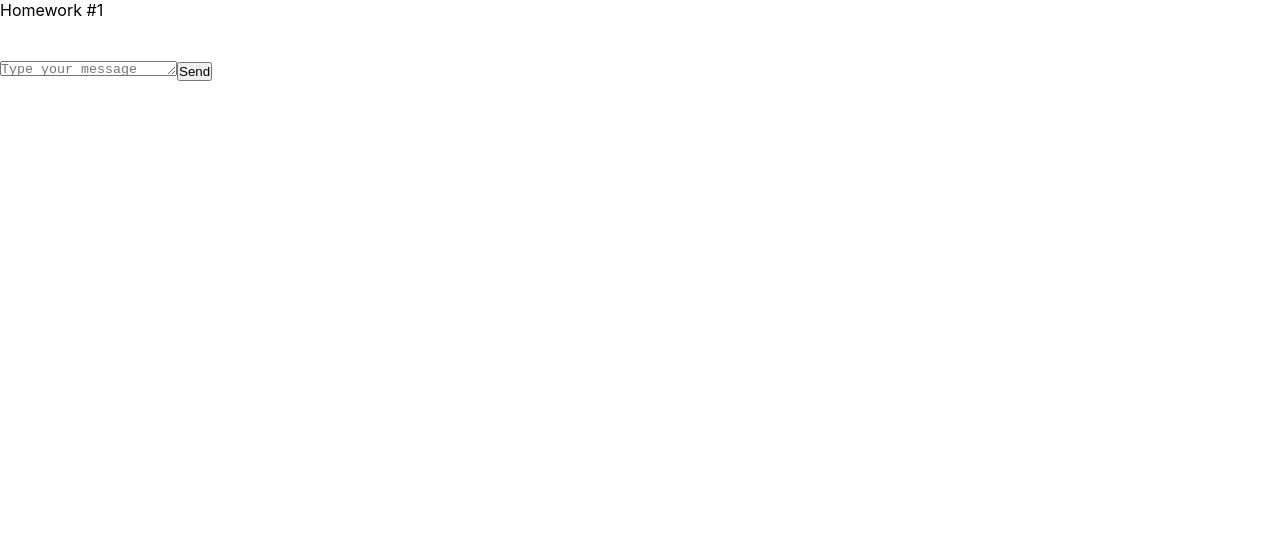
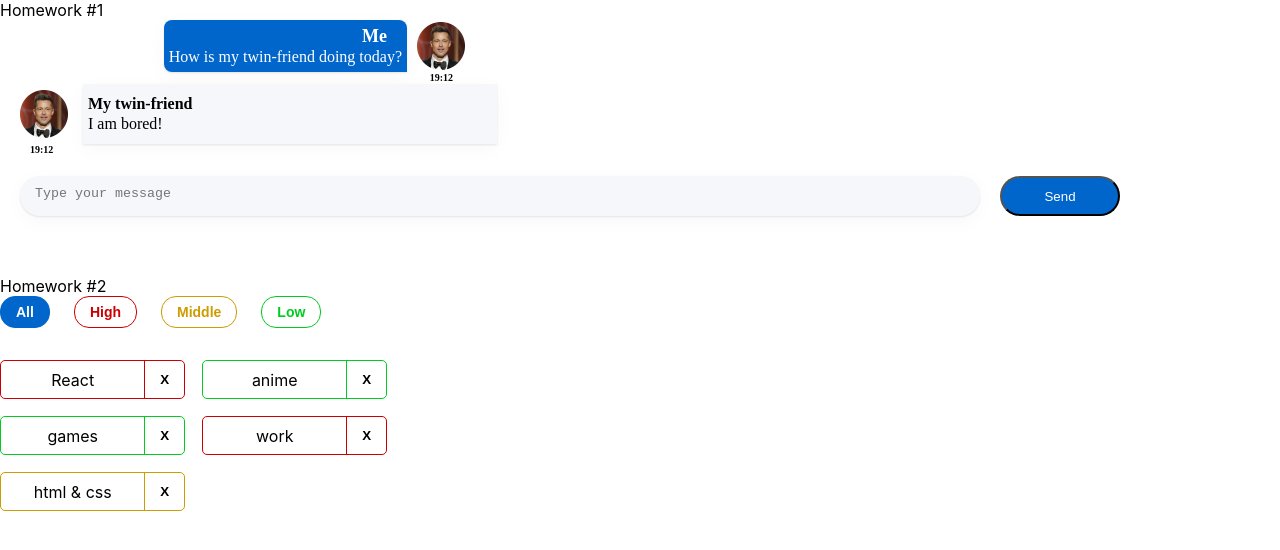
Before and after one commit to Grammeri/hws2-master, a React (Create React App) app: page / in a window 1280 px wide. Shown: the top 550 px of the page. Built offline with nearby package versions, Linux system fonts and the light colour scheme.

Commit message:
1st HW done, except for the message box tail/ 2nd HW done

```diff
--- a/package.json
+++ b/package.json
@@ -1,6 +1,6 @@
 {
   "name": "hws2",
-  "homepage": "http://IgnatZakalinsky.github.io/hws2",
+  "homepage": "http://Grammeri.github.io/hws2-master",
   "version": "0.1.0",
   "private": true,
   "dependencies": {
@@ -16,7 +16,7 @@
     "@types/react-dom": "18.0.6",
     "@types/uuid": "8.3.4",
     "axios": "0.27.2",
-    "gh-pages": "4.0.0",
+    "gh-pages": "^4.0.0",
     "react": "18.2.0",
     "react-dom": "18.2.0",
     "react-redux": "8.0.4",
@@ -32,6 +32,8 @@
     "build": "react-scripts build",
     "test": "react-scripts test",
     "eject": "react-scripts eject",
+    "predeploy": "npm run build",
+    "deploy": "gh-pages -d build",
     "predeploy": "npm run build",
     "deploy": "gh-pages -d build"
   },
--- a/src/s1-main/App.tsx
+++ b/src/s1-main/App.tsx
@@ -1,13 +1,14 @@
 import React from 'react'
 import s from './App.module.css'
 import HW1 from '../s2-homeworks/hw01/HW1'
+import HW2 from "../s2-homeworks/hw02/HW2";
 
 function App() {
     return (
         <div className={s.App}>
             <HW1/>
             {/*раскомментировать по ходу выполнения*/}
-            {/*<HW2/>*/}
+            <HW2/>
             {/*<HW3/>*/}
             {/*<HW4/>*/}
 
--- a/src/s2-homeworks/hw01/HW1.tsx
+++ b/src/s2-homeworks/hw01/HW1.tsx
@@ -12,6 +12,84 @@ import avatar from './avatar.png'
 * 4 - выполнить пункты 2, 3 в файле FriendMessage.tsx
 * 5 - сделать стили в соответствии с дизайном
 * */
+
+// нужно создать правильный тип вместо any
+export type UserType = {
+    avatar: string
+    name: string
+}
+
+export type MessageInMessageTypeType = {
+    text: string
+    time: string
+}
+
+export type MessageType = {
+    id:number
+    user: UserType
+    message: MessageInMessageTypeType
+
+}
+
+// структуру объекта не менять
+export const message0: MessageType = {
+    id: 0,
+    user: {
+        avatar: avatar, // можно менять
+        name: 'Me',  // можно менять
+    },
+    message: {
+        text: 'How is my twin-friend doing today?', // можно менять
+        time: new Date().toTimeString().slice(0,5) // можно менять
+    },
+}
+export const friendMessage0: MessageType = {
+    id: 100,
+    user: {
+        avatar: avatar, // можно менять
+        name: 'My twin-friend', // можно менять
+    },
+    message: {
+        text: 'I am bored!', // можно менять
+        time: new Date().toTimeString().slice(0,5) // можно менять
+    },
+}
+
+const HW1 = () => {
+    return (
+        <div id={'hw1'}>
+            <div className={s2.hwTitle}>Homework #1</div>
+            <div className={s2.hw}>
+                {/*проверка отображения (не менять)*/}
+                <div>
+                    <Message message={message0} />
+                    <FriendMessage message={friendMessage0} />
+                </div>
+
+                {/*для автоматической проверки дз (не менять)*/}
+                <MessageSender M={Message} />
+            </div>
+        </div>
+    )
+}
+
+export default HW1
+
+/*
+import React from 'react'
+import Message from './message/Message'
+import MessageSender from './message-sender/MessageSender'
+import s2 from '../../s1-main/App.module.css'
+import FriendMessage from './friend-message/FriendMessage'
+import avatar from './avatar.png'
+
+/!*
+* 1 - описать тип MessageType
+* 2 - описать тип MessagePropsType в файле Message.tsx
+* 3 - в файле Message.tsx отобразить приходящие данные
+* 4 - выполнить пункты 2, 3 в файле FriendMessage.tsx
+* 5 - сделать стили в соответствии с дизайном
+* *!/
 
 // нужно создать правильный тип вместо any
 export type MessageType = any
@@ -45,13 +123,13 @@ const HW1 = () => {
         <div id={'hw1'}>
             <div className={s2.hwTitle}>Homework #1</div>
             <div className={s2.hw}>
-                {/*проверка отображения (не менять)*/}
+                {/!*проверка отображения (не менять)*!/}
                 <div>
                     <Message message={message0} />
                     <FriendMessage message={friendMessage0} />
                 </div>
 
-                {/*для автоматической проверки дз (не менять)*/}
+                {/!*для автоматической проверки дз (не менять)*!/}
                 <MessageSender M={Message} />
             </div>
         </div>
@@ -59,3 +137,5 @@ const HW1 = () => {
 }
 
 export default HW1
+
+*/
--- a/src/s2-homeworks/hw01/friend-message/FriendMessage.module.css
+++ b/src/s2-homeworks/hw01/friend-message/FriendMessage.module.css
@@ -1,17 +1,30 @@
 .friendMessage {
-
 }
 
 .friendImageAndText {
-
+   display: flex;
+   align-items: center;
 }
 
 .friendImageAndText img {
 
+   width: 48px;
+   height: 48px;
+
+   margin-right: 15px;
+   margin-left: 20px;
 }
 
 .friendText {
+   display: flex;
+   flex-direction: column;
+   justify-content: center;
+   width: 414px;
+   height: 60px;
+   padding:5px;
 
+   background: #F5F7FB;
+   box-shadow: 0px 5px 20px rgba(29, 33, 38, 0.03), 0px 1px 2px rgba(29, 33, 38, 0.1);
 }
 
 .friendText:after {
@@ -19,13 +32,43 @@
 }
 
 .friendName {
+   width: 200px;
+   height: 20px;
 
+   font-family: 'Montserrat';
+   font-style: normal;
+   font-weight: 600;
+   font-size: 16px;
+   line-height: 20px;
+
+   color: #000000;
 }
 
 .friendMessageText {
 
+   width: 374px;
+   height: 20px;
+
+   font-family: 'Montserrat';
+   font-style: normal;
+   font-weight: 400;
+   font-size: 16px;
+   line-height: 20px;
+
+   color: #000000;
 }
 
 .friendTime {
+   width: 29px;
+   height: 12px;
+   margin-left: 30px;
+
+   font-family: 'Montserrat';
+   font-style: normal;
+   font-weight: 600;
+   font-size: 10px;
+   line-height: 12px;
+
+   color: #000000;
 
 }
--- a/src/s2-homeworks/hw01/friend-message/FriendMessage.tsx
+++ b/src/s2-homeworks/hw01/friend-message/FriendMessage.tsx
@@ -1,8 +1,14 @@
 import React from 'react'
 import s from './FriendMessage.module.css'
+import {MessageType} from "../HW1";
 
 // создать тип вместо any и отобразить приходящие данные
-const FriendMessage = (props: any) => {
+
+type FriendMessagePropsType = {
+    message: MessageType
+}
+
+const FriendMessage = (props: FriendMessagePropsType) => {
     return (
         <div
             id={'hw1-friend-message-' + props.message.id}
@@ -12,7 +18,7 @@ const FriendMessage = (props: any) => {
                 <img
                     id={'hw1-friend-avatar-' + props.message.id}
                     // создаёт студент
-
+                    src={props.message.user.avatar}
                     //
                 />
                 <div className={s.friendText}>
@@ -20,17 +26,14 @@ const FriendMessage = (props: any) => {
                         id={'hw1-friend-name-' + props.message.id}
                         className={s.friendName}
                     >
-                        {/*создаёт студент*/}
+                        {props.message.user.name}
 
-                        {/**/}
                     </div>
                     <pre
                         id={'hw1-friend-text-' + props.message.id}
                         className={s.friendMessageText}
                     >
-                        {/*создаёт студент*/}
-
-                        {/**/}
+                        {props.message.message.text}
                     </pre>
                 </div>
             </div>
@@ -38,9 +41,7 @@ const FriendMessage = (props: any) => {
                 id={'hw1-friend-time-' + props.message.id}
                 className={s.friendTime}
             >
-                {/*создаёт студент*/}
-
-                {/**/}
+                {props.message.message.time}
             </div>
         </div>
     )
--- a/src/s2-homeworks/hw01/message-sender/MessageSender.module.css
+++ b/src/s2-homeworks/hw01/message-sender/MessageSender.module.css
@@ -1,18 +1,47 @@
 .sendForm {
+    display: flex;
+   align-items: center;
+    margin-top: 20px;
+    margin-left: 20px;
+    margin-bottom: 20px;
 
+
+    width: 960px;
+    height: 40px;
+
+    background: #F5F7FB;
+    box-shadow: 0px 5px 20px rgba(29, 33, 38, 0.03), 0px 1px 2px rgba(29, 33, 38, 0.1);
+    border-radius: 20px;
 }
 
 .textarea {
+    resize: none;
+    outline: none;
+    border: none;
+    min-height: 20px;
+    width: 414px;
+    height: 60px;
+    margin-left: 15px;
 
+    background: transparent;
+    /*box-shadow: 0px 5px 20px rgba(29, 33, 38, 0.03), 0px 1px 2px rgba(29, 33, 38, 0.1);*/
 }
 
 .button {
+    position:relative;
+    left:1000px;
+    top: -60px;
+    width: 120px;
+    height: 40px;
 
+    background: #0066CC;
+    border-radius: 20px;
+    color: white
 }
 
 .button:hover {
-
+background-color: violet;
 }
 .button:active {
-
+background-color: green;
 }
--- a/src/s2-homeworks/hw01/message-sender/MessageSender.tsx
+++ b/src/s2-homeworks/hw01/message-sender/MessageSender.tsx
@@ -41,6 +41,7 @@ const MessageSender = (props: any) => {
 
     return (
         <>
+        <div style={{display:'flex', flexDirection:'column'}}>
             {messages.map((m) => (
                 <M key={'message' + m.id} message={m} />
             ))}
@@ -58,6 +59,8 @@ const MessageSender = (props: any) => {
                     onChange={onChange}
                     onKeyDown={onKeyDown}
                 />
+            </div>
+        </div>
             <button
                 id={'hw1-button'}
                 className={s.button}
@@ -68,7 +71,6 @@ const MessageSender = (props: any) => {
                 Send
                 {/**/}
             </button>
-            </div>
         </>
     )
 }
--- a/src/s2-homeworks/hw01/message/Message.module.css
+++ b/src/s2-homeworks/hw01/message/Message.module.css
@@ -1,31 +1,80 @@
+
 .message {
-
+    display: flex;
+    flex-direction: column;
+    justify-content: flex-end;
+    align-items: flex-end;
 }
 
 .imageAndText {
+    display: flex;
+    justify-content: center;
+    align-items: center;
 
 }
 
 .imageAndText img {
-
+    width: 48px;
+    height: 48px;
+    margin-right: 800px;
+    margin-left: 10px;
 }
 
 .text {
+    display: flex;
+    flex-direction: column;
+    align-items: end;
+    padding: 5px;
+    border-radius: 8px 8px 0px 8px; /*starts with top left corner*/
 
+    background: #0066CC;
+    box-shadow: 0px 5px 20px rgba(29, 33, 38, 0.03), 0px 1px 2px rgba(29, 33, 38, 0.1);
 }
 
 .text:after {
 
 }
 
+.angle {
+    width: 15px;
+    height: 15px;
+    background-color: radial-gradient(circle at 0 0, rgba(0, 0, 0, 0) 15px, rgba(255, 255, 255, 0.3)0);
+}
+
 .name {
+    width: 40px;
+    height: 22px;
 
+    font-family: 'Montserrat';
+    font-style: normal;
+    font-weight: 600;
+    font-size: 18px;
+    line-height: 22px;
+
+    color: #FFFFFF;
 }
 
 .messageText {
 
+    font-family: 'Montserrat';
+    font-style: normal;
+    font-weight: 400;
+    font-size: 16px;
+    line-height: 20px;
+
+    color: #FFFFFF;
 }
 
 .time {
+    position: relative;
+    margin-right: 827px;
+
+    font-family: 'Montserrat';
+    font-style: normal;
+    font-weight: 600;
+    font-size: 10px;
+    line-height: 12px;
+
+    color: #000000;
 
 }
--- a/src/s2-homeworks/hw01/message/Message.tsx
+++ b/src/s2-homeworks/hw01/message/Message.tsx
@@ -1,8 +1,55 @@
 import React from 'react'
 import s from './Message.module.css'
+import {MessageType} from "../HW1";
 
 // нужно создать правильный тип вместо any
-export type MessagePropsType = any
+
+export type MessagePropsType = {
+    message: MessageType
+}
+
+// нужно отобразить приходящие данные
+const Message = (props: MessagePropsType) => {
+    return (
+        <div id={'hw1-message-' + props.message.id} className={s.message}>
+            <div className={s.imageAndText}>
+                <div className={s.text}>
+                    <div id={'hw1-name-' + props.message.id} className={s.name}>
+                        {props.message.user.name}
+                    </div>
+                    <pre id={'hw1-text-' + props.message.id} className={s.messageText}>
+                        {props.message.message.text}
+                    </pre>
+                </div>
+                <img
+                    id={'hw1-avatar-' + props.message.id}
+                    // создаёт студент
+                    src={props.message.user.avatar}
+                    alt={"avatar"}
+                    //
+                />
+                <div className={s.angle}></div>
+            </div>
+            <div id={'hw1-time-' + props.message.id} className={s.time}>
+                {props.message.message.time}
+            </div>
+        </div>
+    )
+}
+
+export default Message
+
+
+/*import React from 'react'
+import s from './Message.module.css'
+import Avatar from "../avatar.png"
+
+// нужно создать правильный тип вместо any
+export type MessagePropsType = {
+    message: {
+        id: number
+    }
+}
 
 // нужно отобразить приходящие данные
 const Message = (props: MessagePropsType) => {
@@ -12,29 +59,29 @@ const Message = (props: MessagePropsType) => {
                 <img
                     id={'hw1-avatar-' + props.message.id}
                     // создаёт студент
-
+                    src={Avatar}
                     //
                 />
                 <div className={s.text}>
                     <div id={'hw1-name-' + props.message.id} className={s.name}>
-                        {/*создаёт студент*/}
+                        {/!*создаёт студент*!/}
 
-                        {/**/}
+                        {/!**!/}
                     </div>
                     <pre id={'hw1-text-' + props.message.id} className={s.messageText}>
-                        {/*создаёт студент*/}
+                        {/!*создаёт студент*!/}
 
-                        {/**/}
+                        {/!**!/}
                     </pre>
                 </div>
             </div>
             <div id={'hw1-time-' + props.message.id} className={s.time}>
-                {/*создаёт студент*/}
+                {/!*создаёт студент*!/}
 
-                {/**/}
+                {/!**!/}
             </div>
         </div>
     )
 }
 
-export default Message
+export default Message*/
--- a/src/s2-homeworks/hw02/HW2.tsx
+++ b/src/s2-homeworks/hw02/HW2.tsx
@@ -17,16 +17,17 @@ import s2 from '../../s1-main/App.module.css'
 * */
 
 // types
-export type AffairPriorityType = any // need to fix any
+
+export type AffairPriorityType = "high" | "low" | "middle" // need to fix any
 export type AffairType = {
-    _id: any // need to fix any
-    name: any // need to fix any
+    _id: number // need to fix any
+    name: string // need to fix any
     priority: AffairPriorityType
 }
 export type FilterType = 'all' | AffairPriorityType
 
 // constants
-const defaultAffairs: any = [ // need to fix any
+const defaultAffairs: Array<AffairType> = [ // need to fix any
     {_id: 1, name: 'React', priority: 'high'}, // студенты могут изменить содержимое name и количество элементов в массиве, ...priority не менять!
     {_id: 2, name: 'anime', priority: 'low'},
     {_id: 3, name: 'games', priority: 'low'},
@@ -35,24 +36,26 @@ const defaultAffairs: any = [ // need to fix any
 ]
 
 // pure helper functions
-export const filterAffairs = (affairs: any, filter: any): any => { // need to fix any
-
-
-    return affairs // need to fix
+export const filterAffairs = (affairs: Array<AffairType>, filter: FilterType): Array<AffairType> => { // need to fix any
+if(filter==="all"){return affairs}else
+   {return affairs.filter(a=>a.priority === filter)}
 }
-export const deleteAffair = (affairs: any, _id: any): any => { // need to fix any
-
-    return affairs // need to fix
+export const deleteAffair = (affairs: Array<AffairType>, _id: number): Array<AffairType> => { // need to fix any
+    return affairs.filter(a=>a._id !==_id) // need to fix
 }
 
 function HW2() {
-    const [affairs, setAffairs] = useState<any>(defaultAffairs) // need to fix any
+    const [affairs, setAffairs] = useState<Array<AffairType>>(defaultAffairs) // need to fix any
     const [filter, setFilter] = useState<FilterType>('all')
 
     const filteredAffairs = filterAffairs(affairs, filter)
-    const deleteAffairCallback = (_id: any) => { // need to fix any
-        // need to fix
-    }
+    const deleteAffairCallback = (_id: number) =>
+        setAffairs(deleteAffair(affairs, _id))
+
+/*    const deleteAffairCallback = (_id: number) => {
+        const newAffairs = deleteAffair(affairs, _id)
+        setAffairs(newAffairs)
+    }*/
 
     return (
         <div id={'hw2'}>
--- a/src/s2-homeworks/hw02/affairs/Affairs.tsx
+++ b/src/s2-homeworks/hw02/affairs/Affairs.tsx
@@ -1,27 +1,27 @@
 import React from 'react'
 import Affair from './affair/Affair'
-import {AffairType, FilterType} from '../HW2'
+import {AffairType, filterAffairs, FilterType} from '../HW2'
 import s from './Affairs.module.css'
 
 type AffairsPropsType = {
-    data: any // need to fix any
-    setFilter: any
-    deleteAffairCallback: any
+    data: AffairType[]// need to fix any
+    setFilter: (filter:FilterType)=>void
+    deleteAffairCallback: (id:number)=>void
     filter: FilterType
 }
 
 function Affairs(props: AffairsPropsType) {
     const setAll = () => {
-        // need to fix
+        props.setFilter("all")
     }
     const setHigh = () => {
-        // need to fix
+        props.setFilter("high")
     }
     const setMiddle = () => {
-        // need to fix
+        props.setFilter("middle")
     }
     const setLow = () => {
-        // need to fix
+        props.setFilter("low")
     }
 
     const cnAll = s.button + ' ' + s.all + (props.filter === 'all' ? ' ' + s.active : '')
--- a/src/s2-homeworks/hw02/affairs/affair/Affair.tsx
+++ b/src/s2-homeworks/hw02/affairs/affair/Affair.tsx
@@ -6,12 +6,13 @@ import s2 from '../Affairs.module.css'
 type AffairPropsType = {
     // key не нужно типизировать
     affair: AffairType
-    deleteAffairCallback: any // need to fix any
+    deleteAffairCallback: (id:number)=>void// need to fix any
 }
 
 function Affair(props: AffairPropsType) {
     const deleteCallback = () => {
         // need to fix
+        props.deleteAffairCallback(props.affair._id)
     }
 
     const nameClass = s.name + ' ' + s2[props.affair.priority]
@@ -26,18 +27,18 @@ function Affair(props: AffairPropsType) {
             <div id={'hw2-name-' + props.affair._id} className={nameClass}>
                 {/*создаёт студент*/}
 
-                {/**/}
+                {props.affair.name}
             </div>
             <div id={'hw2-priority-' + props.affair._id} hidden>
                 {/*создаёт студент*/}
 
-                {/**/}
+                {props.affair.priority}
             </div>
 
             <button
                 id={'hw2-button-delete-' + props.affair._id}
                 className={buttonClass}
-                // need to fix
+                onClick={deleteCallback}// need to fix
 
             >
                 {/*текст кнопки могут изменить студенты*/}
```
Also changed, not shown: 1 other file (tests, documents, lock files or other folders). Lines whose indentation alone changed are shown as unchanged.
